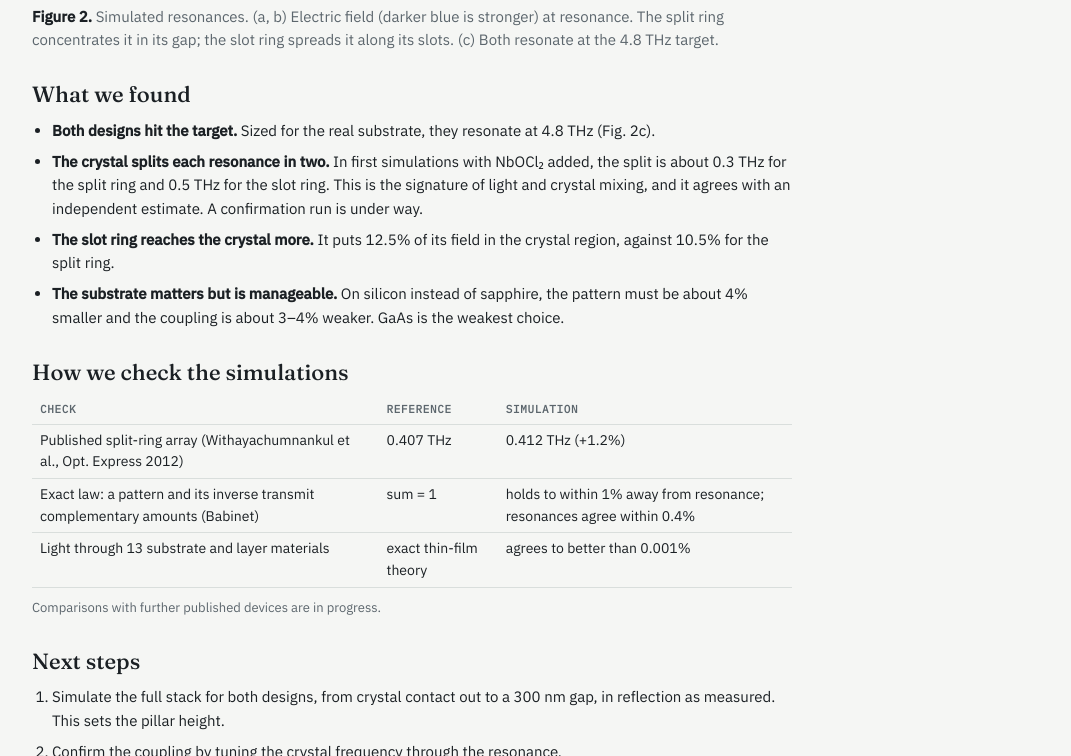
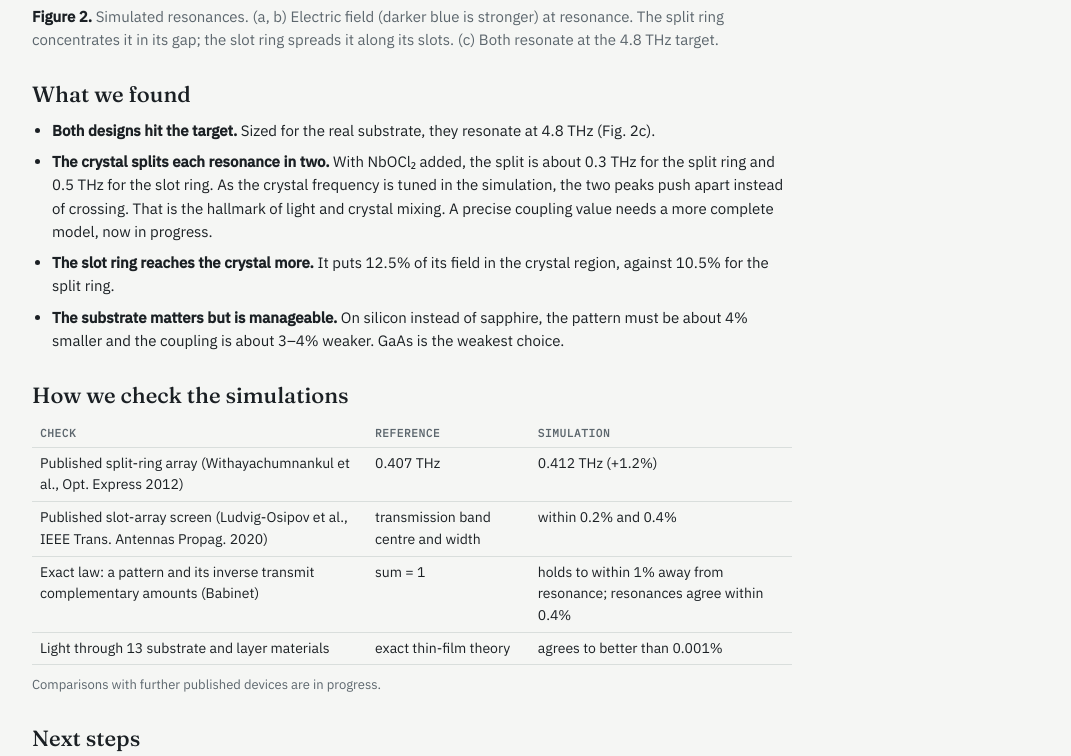
Before and after one commit to Po-ChangChen/cavsim-gallery, a plain HTML site: page index.html in a window 1280 px wide. Shown: the part 1675-2431 px from the top of the page, without its empty margins (104-1175 px from the left). Drawn offline with Linux system fonts and the light colour scheme.

Commit message:
Summary: avoided crossing seen, published slot-array benchmark added
Co-Authored-By: Claude Opus 5.5 <noreply@anthropic.com>
Claude-Session: https://claude.ai/code/session_01AW5zNXaVauRsMQ6Jd48Vr4

```diff
--- a/index.html
+++ b/index.html
@@ -115,7 +115,7 @@ a:focus-visible,video:focus-visible{outline:2px solid var(--gold);outline-offset
 
   <dl class="glance" aria-label="At a glance">
     <dt>Goal</dt><dd>Couple terahertz light strongly to the NbOCl₂ crystal at 4.8 THz, using a resonator chip we can build and measure.</dd>
-    <dt>Status</dt><dd>Two resonator designs sized to 4.8 THz and checked against published data. First crystal-plus-resonator simulations show the expected splitting. Device stack defined.</dd>
+    <dt>Status</dt><dd>Two resonator designs sized to 4.8 THz and checked against published data. Crystal-plus-resonator simulations show the expected mode splitting. Device stack defined.</dd>
     <dt>Next</dt><dd>Simulate the full stack versus the resonator–crystal gap, confirm the coupling, and fix fabrication dimensions.</dd>
   </dl>
 
@@ -145,7 +145,7 @@ a:focus-visible,video:focus-visible{outline:2px solid var(--gold);outline-offset
     <h2 id="outcome">What we found</h2>
     <ul>
       <li><strong>Both designs hit the target.</strong> Sized for the real substrate, they resonate at 4.8 THz (Fig. 2c).</li>
-      <li><strong>The crystal splits each resonance in two.</strong> In first simulations with NbOCl₂ added, the split is about 0.3 THz for the split ring and 0.5 THz for the slot ring. This is the signature of light and crystal mixing, and it agrees with an independent estimate. A confirmation run is under way.</li>
+      <li><strong>The crystal splits each resonance in two.</strong> With NbOCl₂ added, the split is about 0.3 THz for the split ring and 0.5 THz for the slot ring. As the crystal frequency is tuned in the simulation, the two peaks push apart instead of crossing. That is the hallmark of light and crystal mixing. A precise coupling value needs a more complete model, now in progress.</li>
       <li><strong>The slot ring reaches the crystal more.</strong> It puts 12.5% of its field in the crystal region, against 10.5% for the split ring.</li>
       <li><strong>The substrate matters but is manageable.</strong> On silicon instead of sapphire, the pattern must be about 4% smaller and the coupling is about 3–4% weaker. GaAs is the weakest choice.</li>
     </ul>
@@ -157,6 +157,7 @@ a:focus-visible,video:focus-visible{outline:2px solid var(--gold);outline-offset
       <thead><tr><th>Check</th><th>Reference</th><th>Simulation</th></tr></thead>
       <tbody>
         <tr><td>Published split-ring array (Withayachumnankul et al., Opt. Express 2012)</td><td>0.407 THz</td><td>0.412 THz (+1.2%)</td></tr>
+        <tr><td>Published slot-array screen (Ludvig-Osipov et al., IEEE Trans. Antennas Propag. 2020)</td><td>transmission band centre and width</td><td>within 0.2% and 0.4%</td></tr>
         <tr><td>Exact law: a pattern and its inverse transmit complementary amounts (Babinet)</td><td>sum = 1</td><td>holds to within 1% away from resonance; resonances agree within 0.4%</td></tr>
         <tr><td>Light through 13 substrate and layer materials</td><td>exact thin-film theory</td><td>agrees to better than 0.001%</td></tr>
       </tbody>
```
Also changed, not shown: 1 other file.
